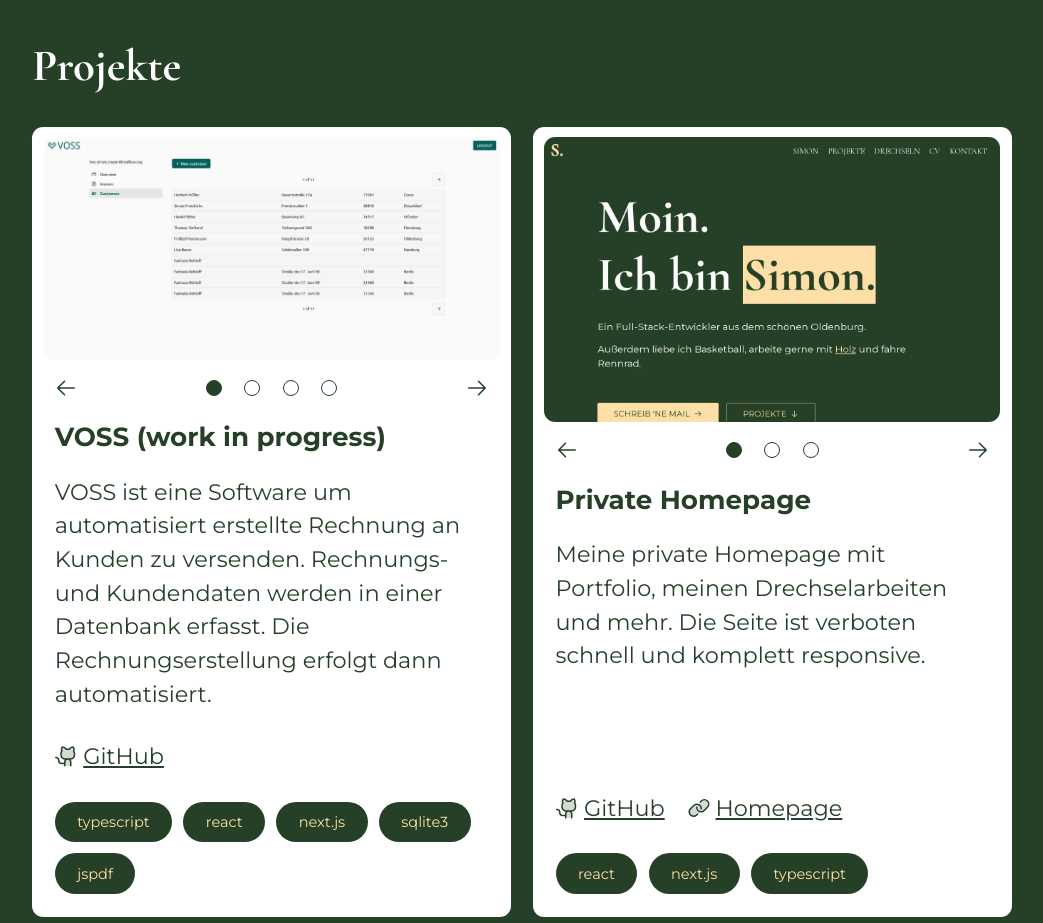
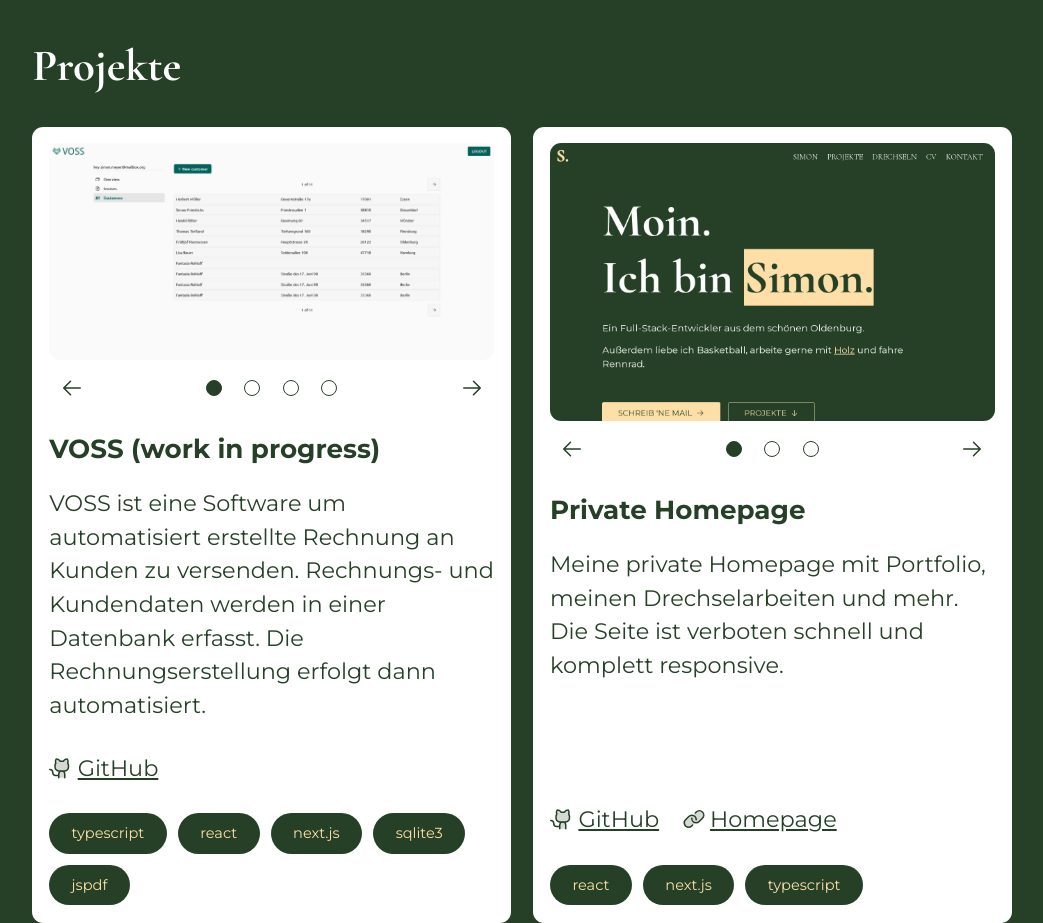
Before and after one commit to heinbl/smey.one, a Next.js app: page / in a window 1280 px wide. Shown: the part 880-1803 px from the top of the page, without its empty margins (118-1161 px from the left). Built offline with nearby package versions, Linux system fonts and the light colour scheme.

Commit message:
Improve Portfolio experience. Add more padding to cards. Add margin to heading inside cards.

```diff
--- a/components/Portfolio/PortfolioItem.module.css
+++ b/components/Portfolio/PortfolioItem.module.css
@@ -3,16 +3,16 @@
   border-radius: 0.5rem;
   height: 100%;
   display: flex;
-  padding: 0.5rem;
+  padding: 0.75rem;
   background-color: var(--font);
 }
 
 .projectInfo {
-  padding: 0.5rem;
   height: 100%;
   display: flex;
   flex-direction: column;
   justify-content: space-between;
+  margin-top: 1rem;
 }
 
 .projectLinks {
```
